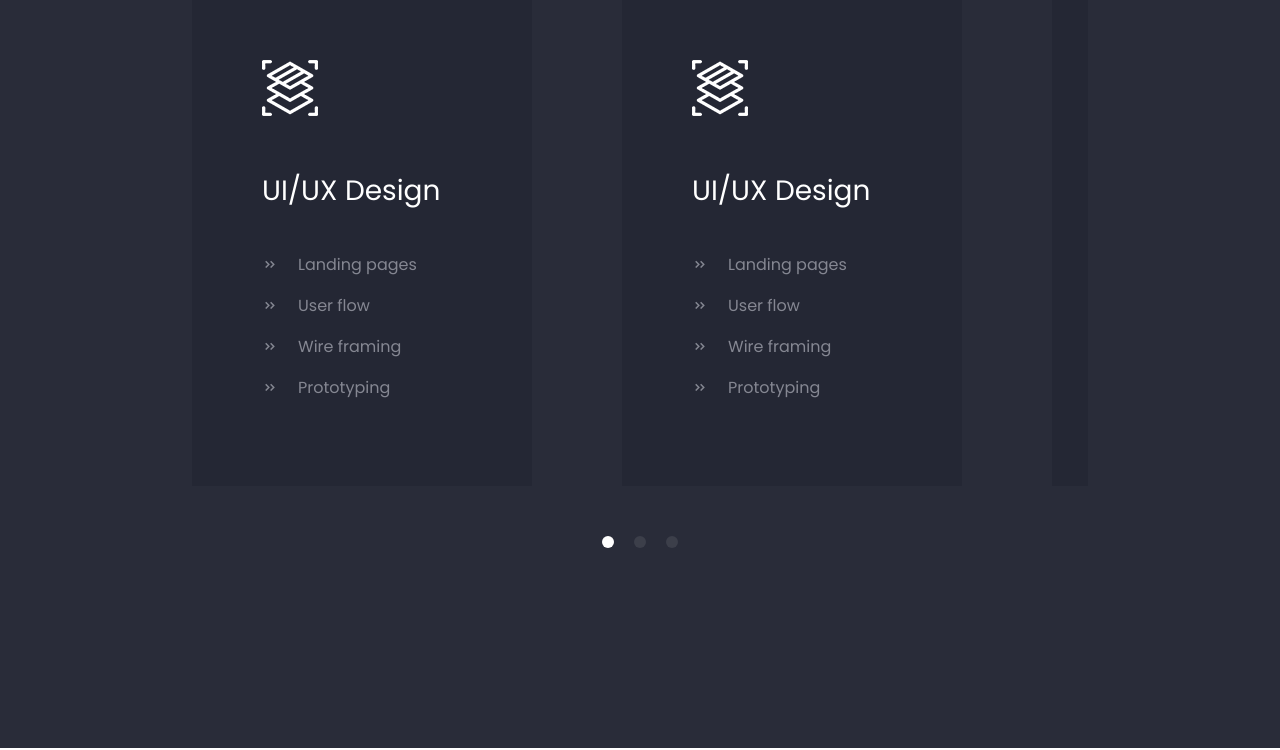
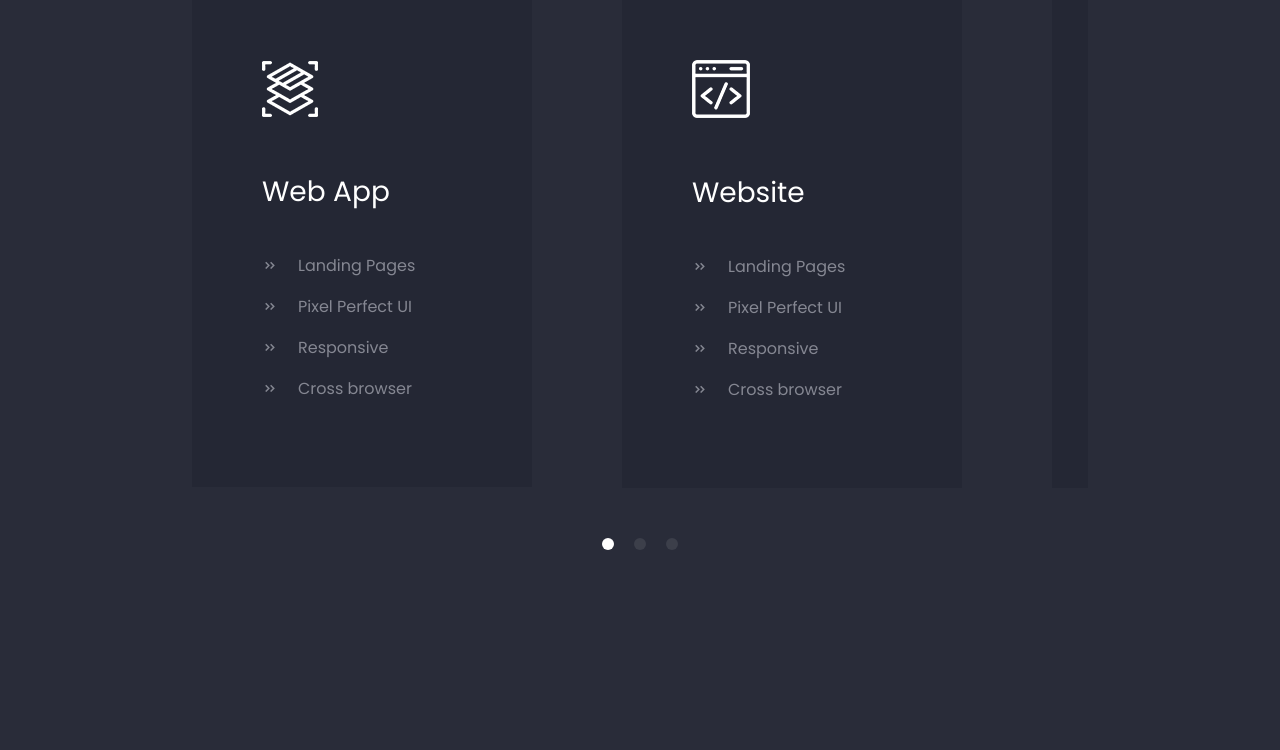
Before and after one commit to DeveshS360/portfolio-webapp, a React (Vite) app: page / in a window 1280 px wide. Shown: the part 1341-2091 px from the top of the page. Built offline with nearby package versions, Linux system fonts and the light colour scheme; a web font is replaced by a local one.

Commit message:
content added for cards

```diff
--- a/src/components/ServiceCard/index.tsx
+++ b/src/components/ServiceCard/index.tsx
@@ -1,21 +1,15 @@
 import { ConcentricCircles } from '../ConcentricCircles'
 import styles from './index.module.scss'
-import serviceIcon from 'assets/images/service-icon-1.webp'
 import cx from 'classnames'
+import { ServiceCardProps } from './types'
 
-export const ServiceCard = () => {
-  const bulletPoint = [
-    'Landing pages',
-    'User flow',
-    'Wire framing',
-    'Prototyping',
-  ]
-
+export const ServiceCard = (props: ServiceCardProps) => {
+  const { bulletPoints, imageUrl, title } = props.cardData
   return (
     <div className={styles.card}>
-      <img src={serviceIcon} alt="card-icon" />
-      <p className={styles.title}>UI/UX Design</p>
-      {bulletPoint.map((bulletContent, idx) => {
+      <img src={imageUrl} alt="card-icon" />
+      <p className={styles.title}>{title}</p>
+      {bulletPoints.map((bulletContent, idx) => {
         return (
           <p className={styles.bullet_point} key={idx}>
             {bulletContent}
--- a/src/constants.ts
+++ b/src/constants.ts
@@ -1,3 +1,8 @@
+import serviceIcon1 from 'assets/images/service-icon-1.webp'
+import serviceIcon2 from 'assets/images/service-icon-2.webp'
+
+import serviceIcon3 from 'assets/images/service-icon-3.webp'
+
 export const WORK_SAMPLE_VIDEO_SOURCE =
   'https://drive.google.com/file/d/1jcPgKYVKh9NcsFZEdtdRD67mbUBvk7RB/preview'
 
@@ -7,3 +12,56 @@ export const FACEBOOK_URL =
   'https://www.facebook.com/profile.php?id=100003042408264&mibextid=2JQ9oc'
 export const INSTA_URL =
   'https://instagram.com/devesh_s360?utm_source=qr&igshid=ZDc4ODBmNjlmNQ%3D%3D'
+
+export const CAROUSEL_DATA = [
+  {
+    imageUrl: serviceIcon1,
+    title: 'Web App',
+    bulletPoints: [
+      'Landing Pages',
+      'Pixel Perfect UI',
+      'Responsive',
+      'Cross browser',
+    ],
+  },
+  {
+    imageUrl: serviceIcon2,
+    title: 'Website',
+    bulletPoints: [
+      'Landing Pages',
+      'Pixel Perfect UI',
+      'Responsive',
+      'Cross browser',
+    ],
+  },
+  {
+    imageUrl: serviceIcon3,
+    title: 'Blogs',
+    bulletPoints: [
+      'Landing Pages',
+      'Pixel Perfect UI',
+      'Responsive',
+      'Cross browser',
+    ],
+  },
+  {
+    imageUrl: serviceIcon1,
+    title: 'Web App',
+    bulletPoints: [
+      'Landing Pages',
+      'Pixel Perfect UI',
+      'Responsive',
+      'Cross browser',
+    ],
+  },
+  {
+    imageUrl: serviceIcon2,
+    title: 'Website',
+    bulletPoints: [
+      'Landing Pages',
+      'Pixel Perfect UI',
+      'Responsive',
+      'Cross browser',
+    ],
+  },
+]
--- a/src/pages/Home/components/ClientServices/index.tsx
+++ b/src/pages/Home/components/ClientServices/index.tsx
@@ -2,6 +2,7 @@ import { ServiceCard } from 'src/components/ServiceCard'
 import styles from './index.module.scss'
 import cx from 'classnames'
 import { Carousel } from 'src/components/Carousel'
+import { CAROUSEL_DATA } from 'src/constants'
 
 export const ClientServices = () => {
   return (
@@ -13,11 +14,9 @@ export const ClientServices = () => {
         </div>
         <div className={styles.heading}>Service Provide For My Clients.</div>
         <Carousel countInFrame={3}>
-          <ServiceCard />
-          <ServiceCard />
-          <ServiceCard />
-          <ServiceCard />
-          <ServiceCard />
+          {CAROUSEL_DATA.map((data, idx) => (
+            <ServiceCard key={idx} cardData={data} />
+          ))}
         </Carousel>
       </div>
     </div>
```
Also changed, not shown: src/components/ServiceCard/types.ts (+5 -3 lines).
